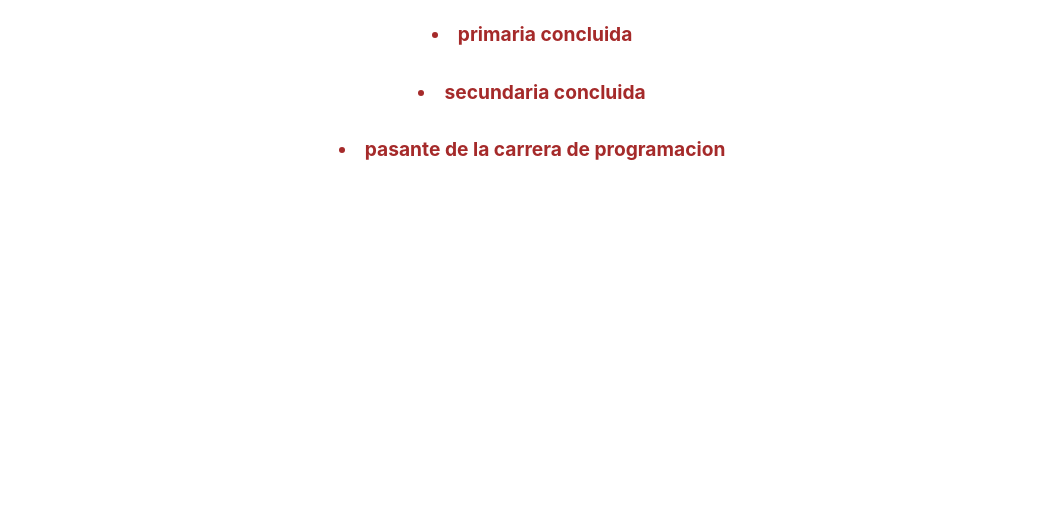
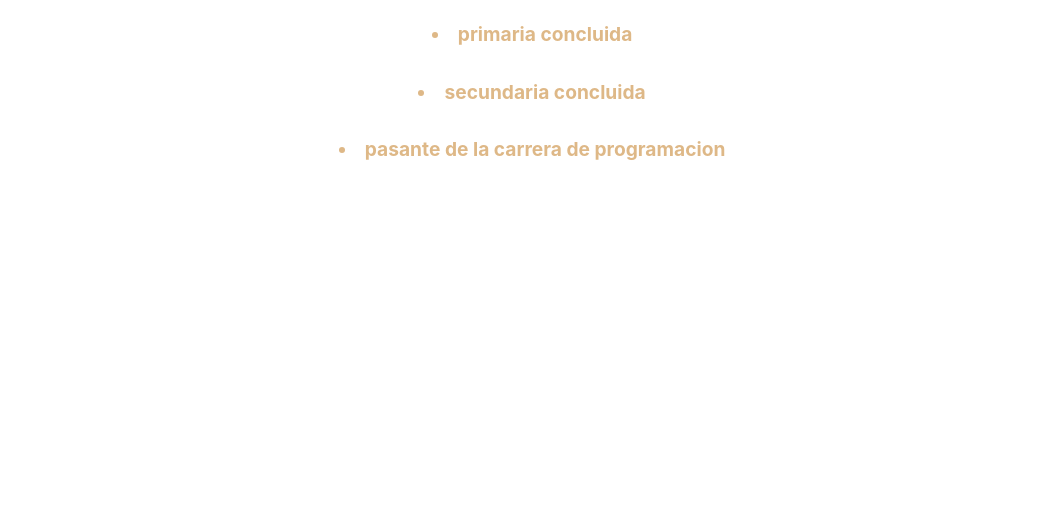
Before and after one commit to jonatansedaces/jonatansedaces.github.io, a plain HTML site: page index.html in a window 1280 px wide. Shown: the part 292-800 px from the top of the page, without its empty margins (108-1171 px from the left). Drawn offline with Linux system fonts and the light colour scheme; files that its build step writes are made by us from their sources.

Commit message:
estilo.css

```diff
--- a/estilo.css
+++ b/estilo.css
@@ -49,7 +49,7 @@ h1{
 }
 
 li{
-    color: brown;
+    color: burlywood;
     border: 0ch;
     text-align: center;
 }
```
